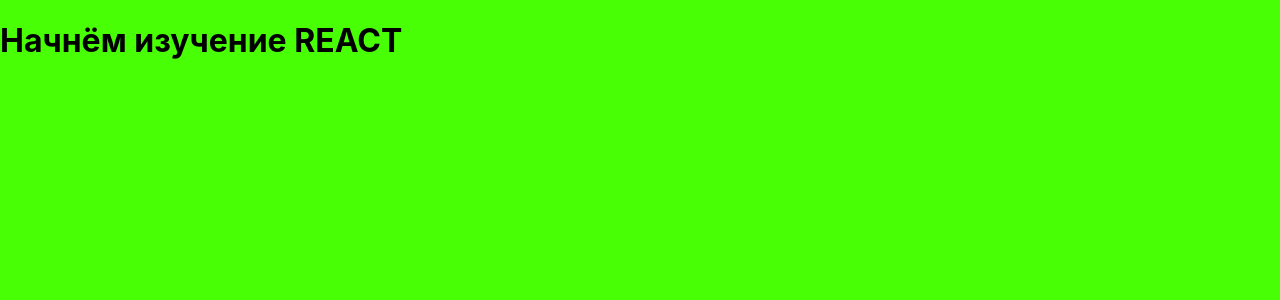
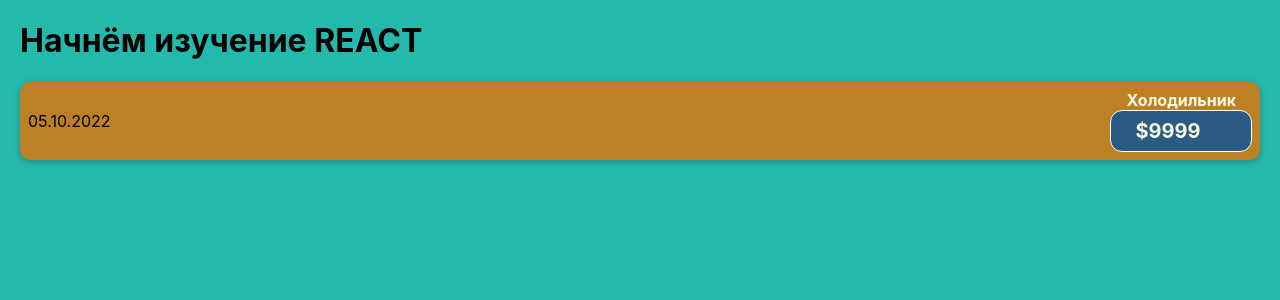
Before and after one commit to Answer-0885/reactApp, a JavaScript app: page / in a window 1280 px wide. Shown: the top 300 px of the page. Built offline with nearby package versions, Linux system fonts and the light colour scheme.

Commit message:
Раздел 2

```diff
--- a/src/App.js
+++ b/src/App.js
@@ -1,8 +1,11 @@
-
+import CostItem from "./components/CostItem";
 
 function App() {
   return (
-    <h1>Начнём изучение REACT</h1>
+    <div>
+      <h1>Начнём изучение REACT</h1>
+      <CostItem></CostItem>
+    </div>
   );
 }
 
--- /dev/null
+++ b/src/components/CostItem.css
@@ -0,0 +1,56 @@
+.cost-item {
+    display: flex;
+    justify-content: space-between;
+    align-items: center;
+    padding: 0.5rem;
+    margin: 1rem 0;
+    background-color: #bd8025;
+    border-radius: 10px;
+    box-shadow: 0 2px 7px rgba(0, 0, 0, 0.25);
+  }
+
+  .cost-item__description {
+    display: flex;
+    flex-direction: column;
+    gap: 1rem;
+    align-items: flex-end;
+    flex-flow: column-reverse;
+    justify-content: flex-start;
+    flex: 1;
+  }
+
+  .cost-item h2 {
+    color: #3a3a3a;
+    font-size: 1rem;
+    flex: 1;
+    margin: 0 1rem;
+    color: #fefae1;
+  }
+
+  .cost-item__price {
+    font-size: 1rem;
+    font-weight: bold;
+    color: #fefae1;
+    background-color: #2a5b84;
+    border: 1px solid white;
+    padding: 0.5rem;
+    border-radius: 12px;
+  }
+
+  @media (min-width: 580px) {
+    .cost-item__description {
+      flex-direction: row;
+      align-items: center;
+      justify-content: flex-start;
+      flex: 1;
+    }
+
+    .cost-item__description h2 {
+      font-size: 1.25rem;
+    }
+
+    .cost-item__price {
+      font-size: 1.25rem;
+      padding: 0.5rem 1.5rem;
+    }
+  }
--- /dev/null
+++ b/src/components/CostItem.js
@@ -0,0 +1,14 @@
+import "./CostItem.css"
+
+function CostItem() {
+    return(
+        <div className="cost-item">
+            <div>05.10.2022</div>
+            <div className="cost-item__descripton">
+                <h2>Холодильник</h2>
+                <div className="cost-item__price">$9999</div>
+            </div>
+        </div>
+    )
+};
+export default CostItem;
--- a/src/index.css
+++ b/src/index.css
@@ -1,6 +1,6 @@
 body {
-  margin: 0;
-  background-color: rgb(72, 255, 6);
+  margin: 20px;
+  background-color: rgb(36, 185, 172);
   font-family: -apple-system, BlinkMacSystemFont, 'Segoe UI', 'Roboto', 'Oxygen',
     'Ubuntu', 'Cantarell', 'Fira Sans', 'Droid Sans', 'Helvetica Neue',
     sans-serif;
```
